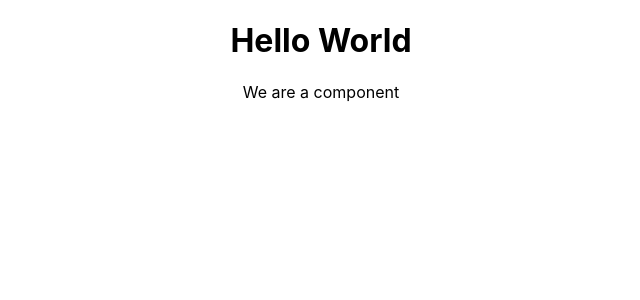
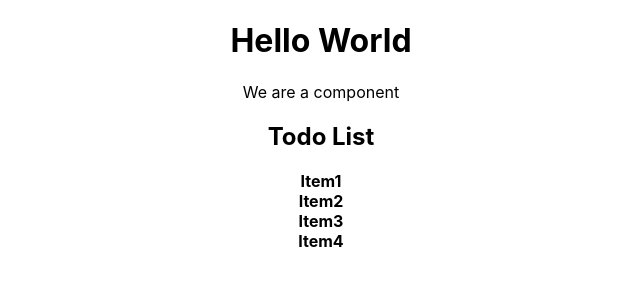
Before and after one commit to Kyruski/todo-app, a React (Create React App) app: page / in a window 1280 px wide. Shown: the top 300 px of the page, without its empty margins (319-959 px from the left). Built offline with nearby package versions, Linux system fonts and the light colour scheme.

Commit message:
Adds basic TodoList and TodoListItem components for rendering

```diff
--- a/src/components/TodoComponent.tsx
+++ b/src/components/TodoComponent.tsx
@@ -1,9 +1,13 @@
 import React from 'react';
+import {TodoList} from './TodoList';
+
+const fakeData = ['Item1', 'Item2', 'Item3', 'Item4']
 
 export const TodoComponent: React.FC = (): JSX.Element => {
   return (
     <div>
       We are a component
+      <TodoList todoData={fakeData} />
     </div>
   )
 }
--- /dev/null
+++ b/src/components/TodoList.tsx
@@ -0,0 +1,24 @@
+import React from 'react';
+import { TodoListItem } from './TodoListItem';
+
+interface Props {
+  todoData: string[];
+}
+
+export const TodoList: React.FC<Props> = ({ todoData }): JSX.Element => {
+
+  return (
+    <>
+      <h2>
+        Todo List
+      </h2>
+      <div>
+        {
+          todoData.map((item, key) =>
+          (<TodoListItem key={`todo${key}`} todoItem={item} />)
+          )
+        }
+      </div>
+    </>
+  )
+}
--- /dev/null
+++ b/src/components/TodoListItem.tsx
@@ -0,0 +1,14 @@
+import React from 'react';
+
+interface Props {
+  todoItem: string;
+}
+
+export const TodoListItem: React.FC<Props> = ({ todoItem }): JSX.Element => {
+
+  return (
+    <div>
+      <strong>{todoItem}</strong>
+    </div>
+  )
+}
```
